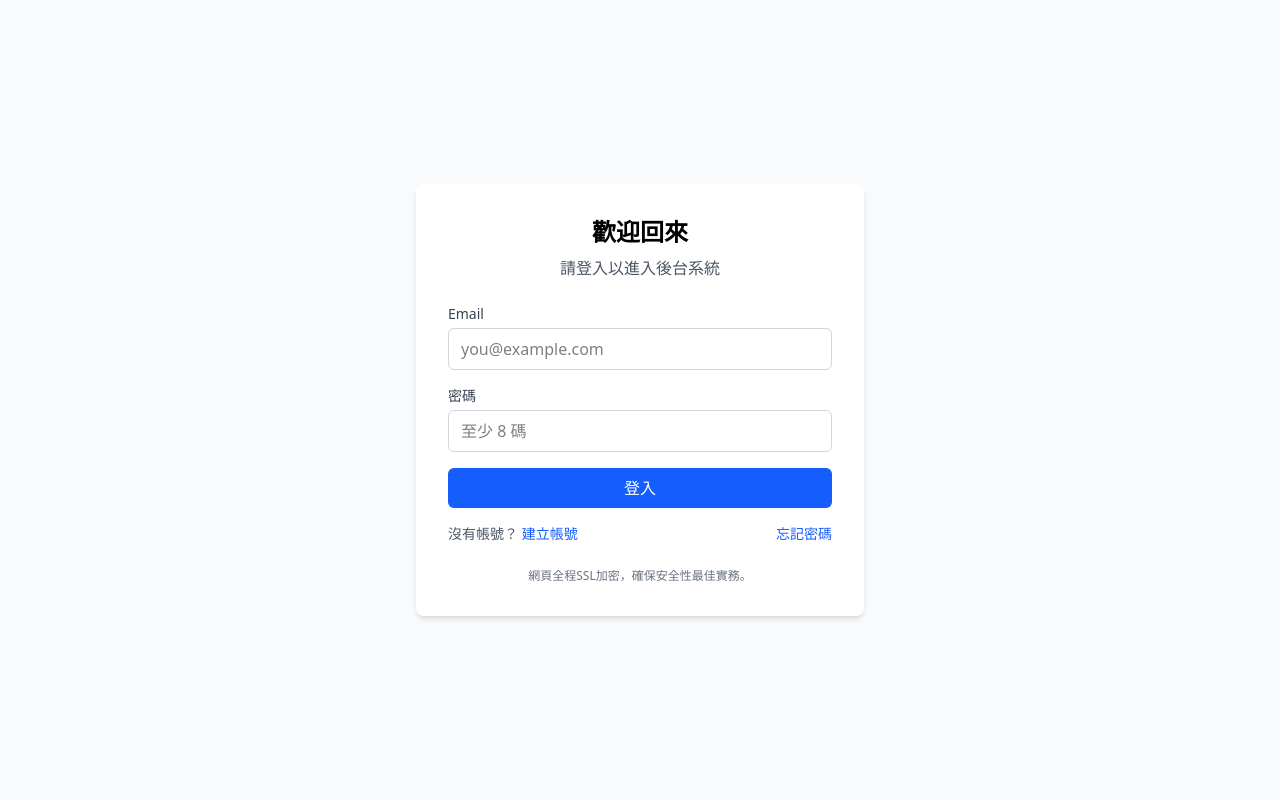
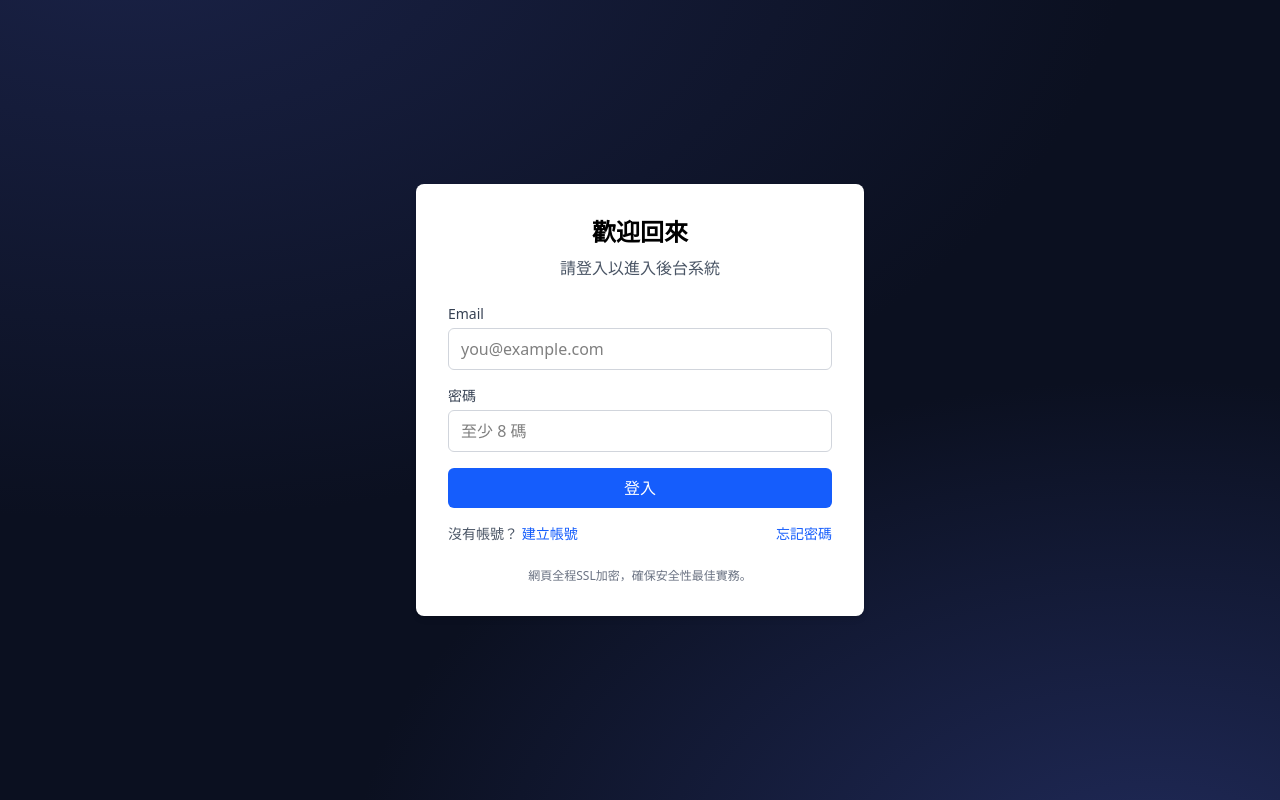
Before and after one commit to terry-ian/andrew_app, a React (Vite) app in the folder web/: page /login in a window 1280 px wide. Built offline with nearby package versions, Linux system fonts and the light colour scheme; no server answers.

Commit message:
💄 style: 調整登入頁面縮排和背景樣式
- 修正縮排不一致問題，改善可讀性
- 更新背景為漸層風格，提升視覺效果

```diff
--- a/web/src/pages/auth/LoginPage.tsx
+++ b/web/src/pages/auth/LoginPage.tsx
@@ -30,7 +30,12 @@ export default function LoginPage() {
     }
 
     return (
-    <div className="min-h-screen flex items-center justify-center bg-gray-50">
+        <div
+            className="min-h-screen flex items-center justify-center"
+            style={{
+                background: "radial-gradient(1000px 600px at 10% -10%, #1a2247, transparent), radial-gradient(800px 500px at 90% 110%, #202a59, transparent), #0b1020"
+            }}
+        >
             <div className="max-w-md w-full bg-white rounded-lg shadow-md p-8">
                 <h1 className="text-2xl font-bold text-center mb-2">歡迎回來</h1>
                 <p className="text-gray-600 text-center mb-6">請登入以進入後台系統</p>
```
Lines whose indentation alone changed are shown as unchanged.
